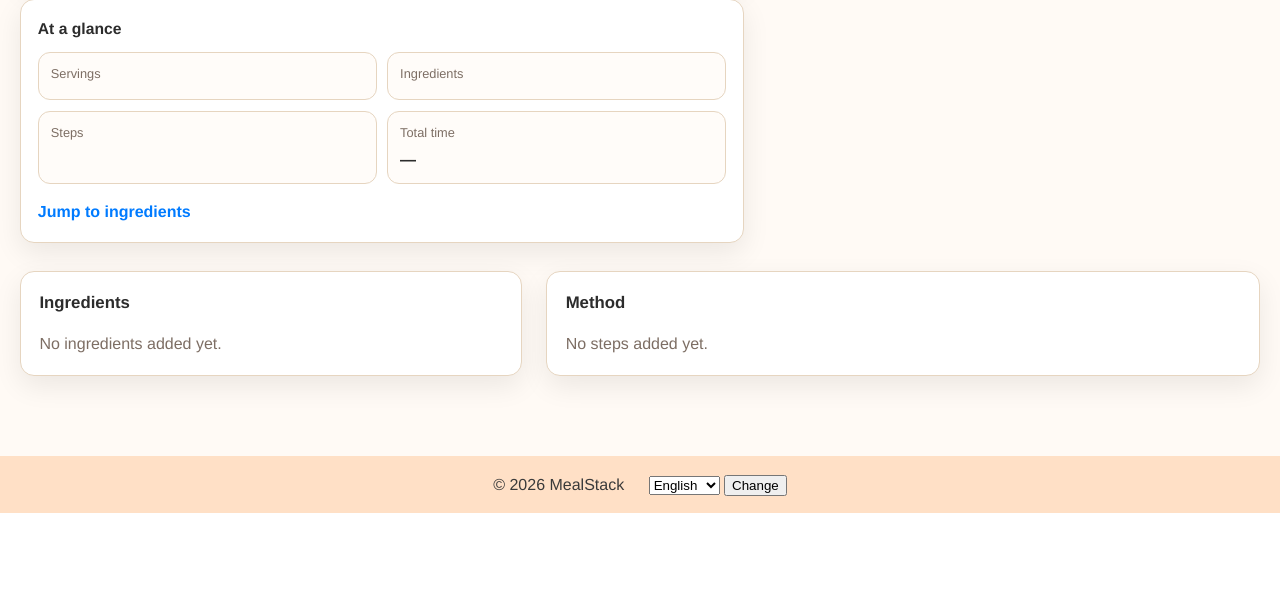
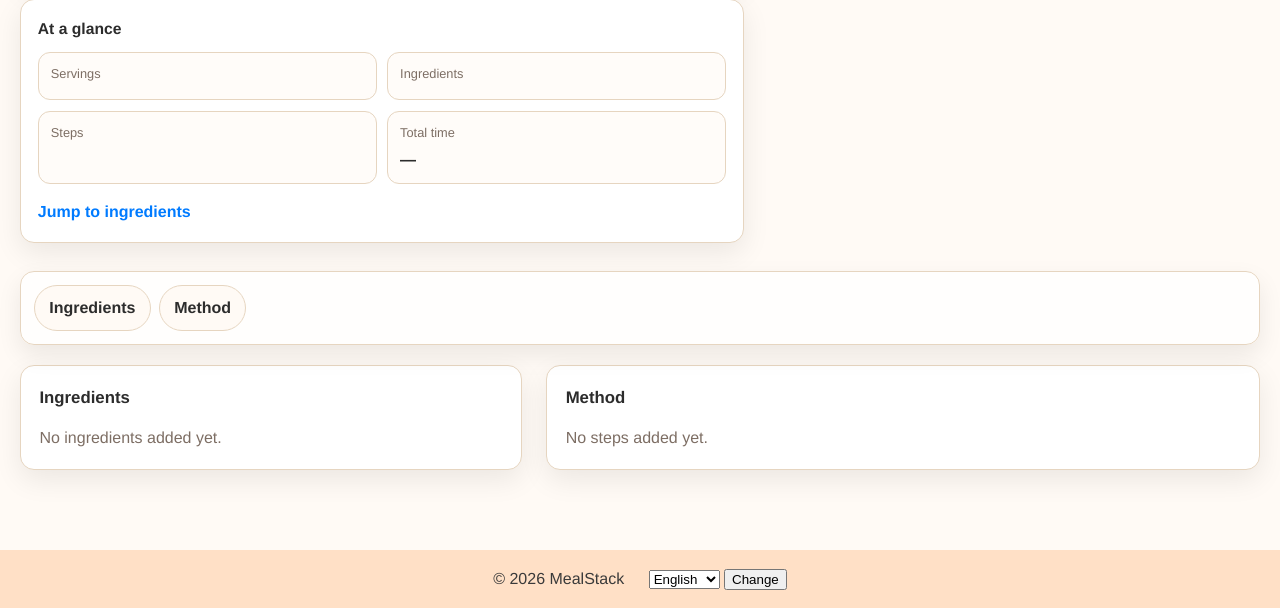
Before and after one commit to TrickShotMLG02/MealStack, a Django app: template MealStack/templates/recipes/recipe_detail.html in a window 1280 px wide. Shown: the part 578-1186 px from the top of the page. Before the commit the page ends 1091 px from the top, so only its background shows below. Run offline with Django 5.2, Linux system fonts and the light colour scheme; the template is opened without the code that fills it, so the values that code supplies are empty.

Commit message:
Add sticky recipe section navigation and improve localization

```diff
--- a/MealStack/static/recipes/css/recipe_details.css
+++ b/MealStack/static/recipes/css/recipe_details.css
@@ -179,6 +179,40 @@
     align-items: start;
 }
 
+.recipe-section-nav {
+    display: flex;
+    flex-wrap: wrap;
+    gap: 0.5rem;
+    margin: 0 0 1.25rem;
+    padding: 0.8rem;
+    background: rgba(255, 255, 255, 0.78);
+    border: 1px solid var(--border-color);
+    border-radius: 14px;
+    box-shadow: 0 10px 24px var(--card-shadow-color);
+    backdrop-filter: blur(8px);
+    position: sticky;
+    top: 1rem;
+    z-index: 4;
+}
+
+.recipe-section-nav a {
+    display: inline-flex;
+    align-items: center;
+    justify-content: center;
+    padding: 0.6rem 0.9rem;
+    border-radius: 999px;
+    background: var(--background-color);
+    border: 1px solid var(--border-color);
+    color: var(--heading-color);
+    font-weight: 600;
+    text-decoration: none;
+}
+
+.recipe-section-nav a:hover {
+    text-decoration: none;
+    border-color: var(--heading-accent-color);
+}
+
 .recipe-sidebar,
 .recipe-main {
     display: grid;
@@ -320,6 +354,10 @@
     .recipe-hero__summary {
         position: static;
     }
+
+    .recipe-section-nav {
+        position: static;
+    }
 }
 
 @media (max-width: 640px) {
@@ -339,6 +377,10 @@
         grid-template-columns: 1fr;
     }
 
+    .recipe-section-nav {
+        padding: 0.65rem;
+    }
+
     .ingredient-list li {
         flex-direction: column;
         gap: 0.25rem;
--- a/MealStack/templates/recipes/recipe_detail.html
+++ b/MealStack/templates/recipes/recipe_detail.html
@@ -129,6 +129,13 @@
         </div>
     </header>
 
+    <nav class="recipe-section-nav" aria-label="{% trans 'Recipe sections' %}">
+        <a href="#ingredients-panel">{% trans "Ingredients" %}</a>
+        <a href="#steps-panel">{% trans "Method" %}</a>
+        {% if notes %}<a href="#notes-panel">{% trans "Notes" %}</a>{% endif %}
+        {% if nutrition %}<a href="#nutrition-panel">{% trans "Nutrition" %}</a>{% endif %}
+    </nav>
+
     <div class="recipe-layout">
         <aside class="recipe-sidebar">
             <section class="recipe-panel" id="ingredients-panel" aria-labelledby="ingredients-title">
@@ -156,7 +163,7 @@
             </section>
 
             {% if notes %}
-            <section class="recipe-panel" aria-labelledby="notes-title">
+            <section class="recipe-panel" id="notes-panel" aria-labelledby="notes-title">
                 <div class="section-heading">
                     <h2 id="notes-title">{% trans "Notes" %}</h2>
                 </div>
@@ -171,7 +178,7 @@
             {% endif %}
 
             {% if nutrition %}
-            <section class="recipe-panel" aria-labelledby="nutrition-title">
+            <section class="recipe-panel" id="nutrition-panel" aria-labelledby="nutrition-title">
                 <div class="section-heading">
                     <h2 id="nutrition-title">{% trans "Nutrition" %}</h2>
                 </div>
@@ -190,7 +197,7 @@
         </aside>
 
         <main class="recipe-main">
-            <section class="recipe-panel" aria-labelledby="steps-title">
+            <section class="recipe-panel" id="steps-panel" aria-labelledby="steps-title">
                 <div class="section-heading">
                     <h2 id="steps-title">{% trans "Method" %}</h2>
                 </div>
```
Also changed, not shown: MealStack/locale/de/LC_MESSAGES/django.po.
